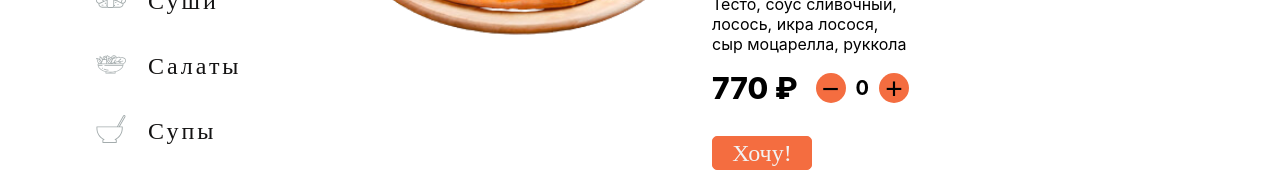
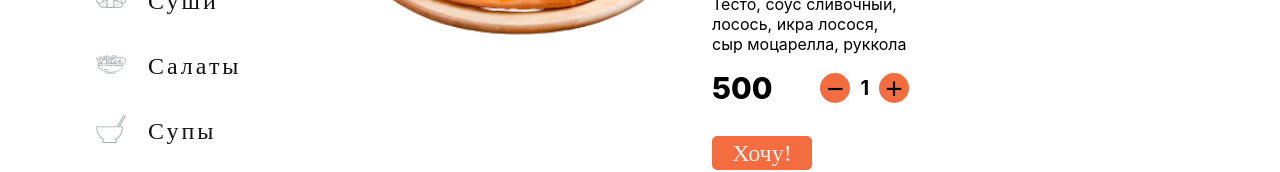
Before and after one commit to Rustdj/pizza-online, a React (Create React App) app: page /cart in a window 1280 px wide. Shown: the part 514-686 px from the top of the page. Built offline with nearby package versions, Linux system fonts and the light colour scheme.

Commit message:
correct page slide

```diff
--- a/src/App.css
+++ b/src/App.css
@@ -33,6 +33,8 @@
   margin-left: 20px;
 } */
 .scrollableItem {
+  display: grid;
+  grid-template-rows: max-content;
   border-radius: 10px;
   min-width: 250px;
   background-color: #fff;
@@ -44,7 +46,6 @@
 .scrollableItem:hover {
   box-shadow: 2px 2px 35px rgb(179, 176, 172);
   transition: all .5s;
-
 }
 .SliderFooterData::-webkit-scrollbar {
   width: 0;
--- a/src/components/cart/cart.js
+++ b/src/components/cart/cart.js
@@ -3,6 +3,8 @@ import Header from '../content/header/header.js';
 import Footer from '../content/footer/footer.js';
 import CartData from '../content/cartData.js';
 import '../content/set/set.css';
+import '../content/slider/slider.css';
+
 
 
 
@@ -11,6 +13,7 @@ const Cart = () => {
         <div>
             <Header/>
             <CartData />
+
             <Footer/>
         </div>
     )
--- a/src/components/content/cartData.js
+++ b/src/components/content/cartData.js
@@ -5,15 +5,23 @@ import '../content/set/set.css';
 import '../content/footer/footer.css';
 import '../content/content.css';
 
-const CartData = () => {
 
-    const [slide, setSlide] = useState(0);
+
+
+const CartData = (props) => {
+
+    const [slide, setSlide] = useState(1);
     const decCounter = () => {
-        if ( slide > 0) {
+        if ( slide > 1) {
             setSlide(slider => slider -1)
         }
     }
-
+//===================================
+    const [number, setNumber] = useState(500);
+    function addPrice(i) {
+        setNumber(number * i);
+    }
+//===================================
     function changeSlide(i) {
         setSlide(slide + i);
     }
@@ -22,6 +30,9 @@ const CartData = () => {
         console.log('effect');
         document.title = `Slide: ${slide}`;
     }, [slide]);
+
+    //=========== slider
+
 
     return (
         <div className='cartWrapper'>
@@ -36,7 +47,7 @@ const CartData = () => {
                     <h2>Пицца Новогодняя с лососем и красной икрой</h2>
                             <p>Тесто, соус сливочный, лосось, икра лосося, сыр моцарелла, руккола</p>
                         <div className='cartSumm'>
-                            <div className='price'>770 ₽</div>
+                            <div onClick={() => addPrice(changeSlide)} className='price'>{number}</div>
                             <div className='cartAdd'>
                                 <button onClick={() => decCounter(-1)}>&#8722;</button>
                                 <div className='num'>{slide}</div>
@@ -45,7 +56,9 @@ const CartData = () => {
                         </div>
                         <button className="btnCart">Хочу!</button>
                     </div>
+
                 </div>
+
         </div>
     )
 }
--- a/src/components/content/set/set.css
+++ b/src/components/content/set/set.css
@@ -7,13 +7,14 @@
 .setItems {
     display: grid;
     grid-template-columns: repeat(3, 1fr);
-    grid-template-rows: repeat(3, 3fr);
+    grid-template-rows: max-content;
     row-gap: 30px;
     column-gap: 40px;
     padding: 40px 40px 0px 40px;
 }
 .setItem {
     background-color: #fff;
+    border-radius: 10px;
 }
 .setItem img {
     width: 253px;
--- a/src/components/content/slider/sliderFooter.css
+++ b/src/components/content/slider/sliderFooter.css
@@ -79,6 +79,7 @@
 }
 .scrollableItem img {
     width: 100%;
+    border-radius: 10px;
 }
 
 .scrollableItemBlock {
```
